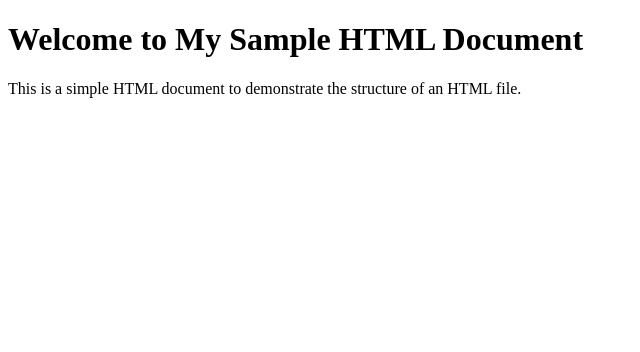
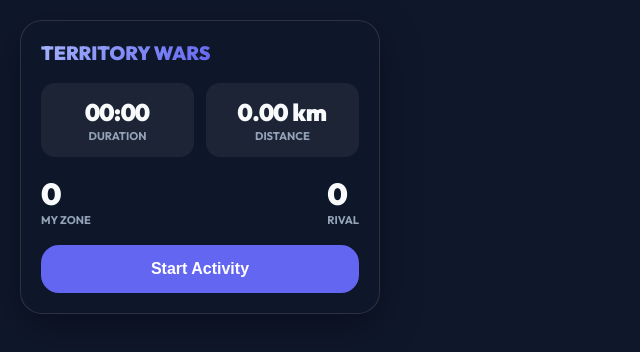
Before and after one commit to yedlavarun/team-website, a plain HTML site: page index.html in a window 1280 px wide. Shown: the whole page, without its empty margins (0-640 px from the left). Drawn offline with Linux system fonts and the light colour scheme.

Commit message:
I have replicated the previous iteration.

```diff
--- a/index.html
+++ b/index.html
@@ -2,14 +2,65 @@
 <html lang="en">
 
 <head>
+    <link rel="stylesheet" href="stylesheet.css">
     <meta charset="UTF-8">
     <meta name="viewport" content="width=device-width, initial-scale=1.0">
-    <title>Sample HTML Document</title>
+    <title>Cardio Territory Wars</title>
+
+    <!-- Google Font -->
+    <link rel="preconnect" href="https://fonts.googleapis.com" />
+    <link rel="preconnect" href="https://fonts.gstatic.com" crossorigin />
+    <link href="https://fonts.googleapis.com/css2?family=Outfit:wght@400;500;700;900&display=swap" rel="stylesheet" />
 </head>
 
 <body>
-    <h1>Welcome to My Sample HTML Document</h1>
-    <p>This is a simple HTML document to demonstrate the structure of an HTML file.</p>
+    <!-- I put a id instead of class. We will see if we need to make it a class instead, but we only use this
+     to align with the body -->
+    <div id="hud_container">
+        <!-- This is used to align stuff inside -->
+        <div class="panel">
+            <!-- Title/Head with activity check -->
+            <div id="header_row">
+                <div id="app_title">Territory Wars</div>
+                <div id="check_for_activity"></div> <!-- Leave this to me -->
+            </div>
+
+            <!-- grid with self info -->
+            <div class="metric_grid">
+                <div class="metric_item">
+                    <div class="metric_value" id="timer">00:00</div>
+                    <div class="metric_label">Duration</div>
+                </div>
+
+                <div class="metric_item">
+                    <div class="metric_value">
+                        <span id="distance">0.00</span> km
+                    </div>
+                    <div class="metric_label">Distance</div>
+                </div>
+            </div>
+
+            <!-- comparing scores -->
+            <div class="score_row">
+                <div class="score_block">
+                    <div class="score_value" id="myScore">0</div>
+                    <div class="score_label">My Zone</div>
+                </div>
+
+                <div class="score_block">
+                    <div class="score_value" id="enemyScore">0</div>
+                    <div class="score_label">Rival</div>
+                </div>
+            </div>
+
+            <!-- Activate/Deactivate button -->
+            <button id="mainBtn" class="btn-main" onclick="toggleTracking()">
+                Start Activity
+            </button>
+
+        </div>
+    </div>
 </body>
 
+
 </html>
--- /dev/null
+++ b/stylesheet.css
@@ -0,0 +1,166 @@
+/* =========================
+   RESET
+========================= */
+* {
+    margin: 0;
+    padding: 0;
+    box-sizing: border-box;
+}
+
+/* =========================
+   ROOT VARIABLES
+========================= */
+:root {
+    --primary: #6366f1;
+    --enemy: #ef4444;
+    --glass: rgba(15, 23, 42, 0.85);
+    --text: #f8fafc;
+    --muted: #94a3b8;
+    --success: #22c55e;
+}
+
+/* =========================
+   BODY
+========================= */
+body {
+    background-color: #0f172b;
+    font-family: "Outfit", sans-serif;
+    overflow: hidden;
+}
+
+/* =========================
+   HUD CONTAINER
+========================= */
+#hud_container {
+    position: absolute;
+    top: 20px;
+    left: 20px;
+    width: 360px;
+    display: flex;
+    flex-direction: column;
+}
+
+/* =========================
+   PANEL (GLASS CARD)
+========================= */
+.panel {
+    background: var(--glass);
+    backdrop-filter: blur(12px);
+    padding: 20px;
+    border-radius: 22px;
+    border: 1px solid rgba(255, 255, 255, 0.12);
+    box-shadow: 0 12px 40px rgba(0, 0, 0, 0.35);
+}
+
+/* =========================
+   HEADER
+========================= */
+#header_row {
+    display: flex;
+    justify-content: space-between;
+    align-items: center;
+    margin-bottom: 18px;
+}
+
+#app_title {
+    font-size: 1.2rem;
+    font-weight: 900;
+    text-transform: uppercase;
+    background: linear-gradient(135deg, #a5b4fc, var(--primary));
+    background-clip: text;
+    -webkit-text-fill-color: transparent;
+}
+
+
+/* =========================
+   METRICS GRID
+========================= */
+.metric_grid {
+    display: grid;
+    grid-template-columns: 1fr 1fr;
+    gap: 12px;
+    margin-bottom: 18px;
+}
+
+.metric_item {
+    background: rgba(255, 255, 255, 0.06);
+    padding: 14px;
+    border-radius: 14px;
+    text-align: center;
+}
+
+.metric_value {
+    font-size: 1.5rem;
+    font-weight: 800;
+    color: var(--text);
+    font-variant-numeric: tabular-nums;
+}
+
+.metric_label {
+    font-size: 0.7rem;
+    font-weight: 700;
+    color: var(--muted);
+    text-transform: uppercase;
+    margin-top: 2px;
+}
+
+/* =========================
+   SCORE ROW
+========================= */
+.score_row {
+    display: flex;
+    justify-content: space-between;
+    margin-bottom: 18px;
+}
+
+.score_block {
+    text-align: left;
+}
+
+.score_value {
+    font-size: 1.9rem;
+    font-weight: 900;
+    color: var(--text);
+}
+
+.score_label {
+    font-size: 0.7rem;
+    font-weight: 700;
+    color: var(--muted);
+    text-transform: uppercase;
+}
+
+/* =========================
+   BUTTON
+========================= */
+.btn-main {
+    width: 100%;
+    padding: 15px;
+    font-size: 1rem;
+    font-weight: 800;
+    border-radius: 18px;
+    border: none;
+    background: var(--primary);
+    color: white;
+    cursor: pointer;
+    transition: transform 0.15s ease, box-shadow 0.15s ease;
+}
+
+.btn-main:hover {
+    transform: translateY(-1px);
+    box-shadow: 0 8px 24px rgba(99, 102, 241, 0.5);
+}
+
+.btn-main:active {
+    transform: translateY(0);
+    box-shadow: 0 4px 12px rgba(99, 102, 241, 0.4);
+}
+
+/* =========================
+   RESPONSIVE (OPTIONAL)
+========================= */
+@media (max-width: 420px) {
+    #hud_container {
+        width: calc(100vw - 40px);
+    }
+}
```
